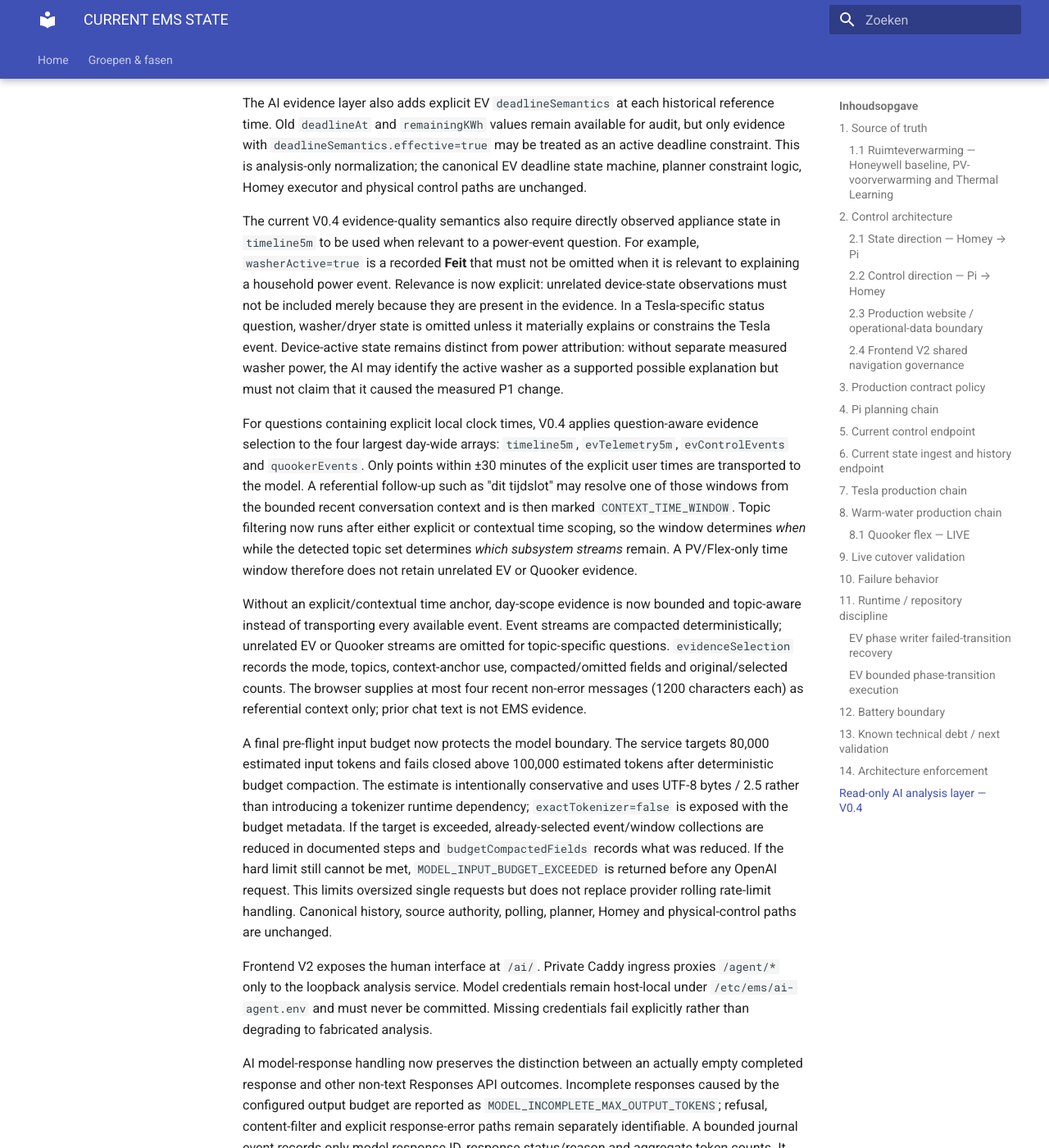
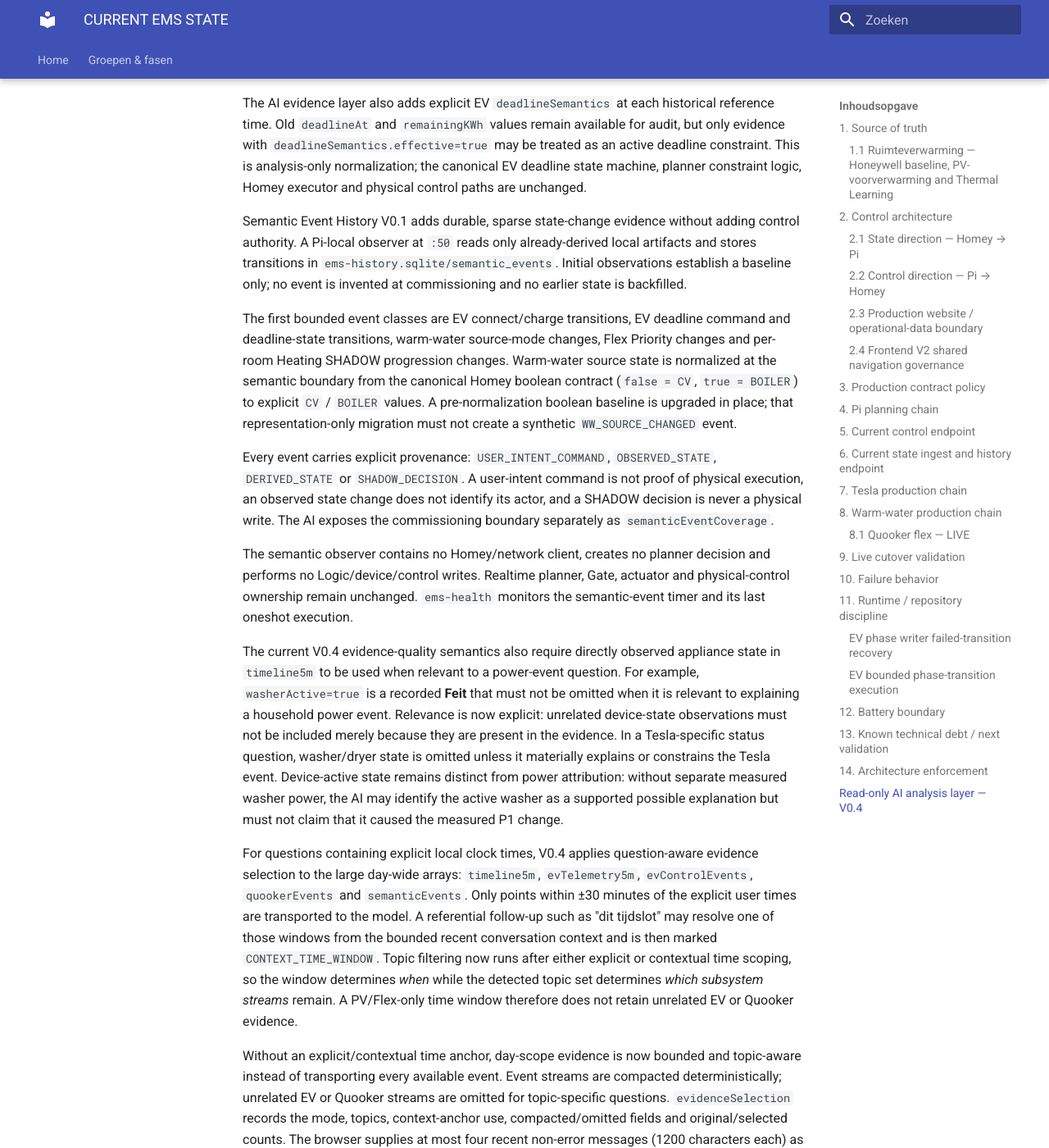
Before and after one commit to OnsKasteeltje/homey-energy-manual, an MkDocs documentation site: the page built from docs/architecture/CURRENT-EMS-STATE.md, in a window 1280 px wide and 1400 px high, scrolled down 27959 px. Shown: the whole window at 82% size. Built offline with MkDocs 1.6.1 and Material for MkDocs 9.7.7, drawn with Linux system fonts in a browser that asks for light colours.

Commit message:
docs(ev): reconcile v1.5.9 candidate with current main

```diff
--- a/docs/architecture/CURRENT-EMS-STATE.md
+++ b/docs/architecture/CURRENT-EMS-STATE.md
@@ -569,6 +569,34 @@ constraint. This is analysis-only normalization; the canonical EV deadline
 state machine, planner constraint logic, Homey executor and physical control
 paths are unchanged.
 
+Semantic Event History V0.1 adds durable, sparse state-change evidence
+without adding control authority. A Pi-local observer at `:50` reads only
+already-derived local artifacts and stores transitions in
+`ems-history.sqlite/semantic_events`. Initial observations establish a
+baseline only; no event is invented at commissioning and no earlier state is
+backfilled.
+
+The first bounded event classes are EV connect/charge transitions, EV deadline
+command and deadline-state transitions, warm-water source-mode changes, Flex
+Priority changes and per-room Heating SHADOW progression changes. Warm-water
+source state is normalized at the semantic boundary from the canonical Homey
+boolean contract (`false = CV`, `true = BOILER`) to explicit `CV` /
+`BOILER` values. A pre-normalization boolean baseline is upgraded in place;
+that representation-only migration must not create a synthetic
+`WW_SOURCE_CHANGED` event.
+
+Every event carries explicit provenance:
+`USER_INTENT_COMMAND`, `OBSERVED_STATE`, `DERIVED_STATE` or
+`SHADOW_DECISION`. A user-intent command is not proof of physical execution,
+an observed state change does not identify its actor, and a SHADOW decision is
+never a physical write. The AI exposes the commissioning boundary separately as
+`semanticEventCoverage`.
+
+The semantic observer contains no Homey/network client, creates no planner
+decision and performs no Logic/device/control writes. Realtime planner, Gate,
+actuator and physical-control ownership remain unchanged. `ems-health`
+monitors the semantic-event timer and its last oneshot execution.
+
 The current V0.4 evidence-quality semantics also require directly observed
 appliance state in `timeline5m` to be used when relevant to a power-event
 question. For example, `washerActive=true` is a recorded **Feit** that must
@@ -582,10 +610,10 @@ active washer as a supported possible explanation but must not claim that it
 caused the measured P1 change.
 
 For questions containing explicit local clock times, V0.4 applies
-question-aware evidence selection to the four largest day-wide arrays:
-`timeline5m`, `evTelemetry5m`, `evControlEvents` and `quookerEvents`.
-Only points within ±30 minutes of the explicit user times are transported to
-the model. A referential follow-up such as "dit tijdslot" may resolve one of
+question-aware evidence selection to the large day-wide arrays:
+`timeline5m`, `evTelemetry5m`, `evControlEvents`, `quookerEvents`
+and `semanticEvents`. Only points within ±30 minutes of the explicit user
+times are transported to the model. A referential follow-up such as "dit tijdslot" may resolve one of
 those windows from the bounded recent conversation context and is then marked
 `CONTEXT_TIME_WINDOW`. Topic filtering now runs after either explicit or
 contextual time scoping, so the window determines *when* while the detected
```
